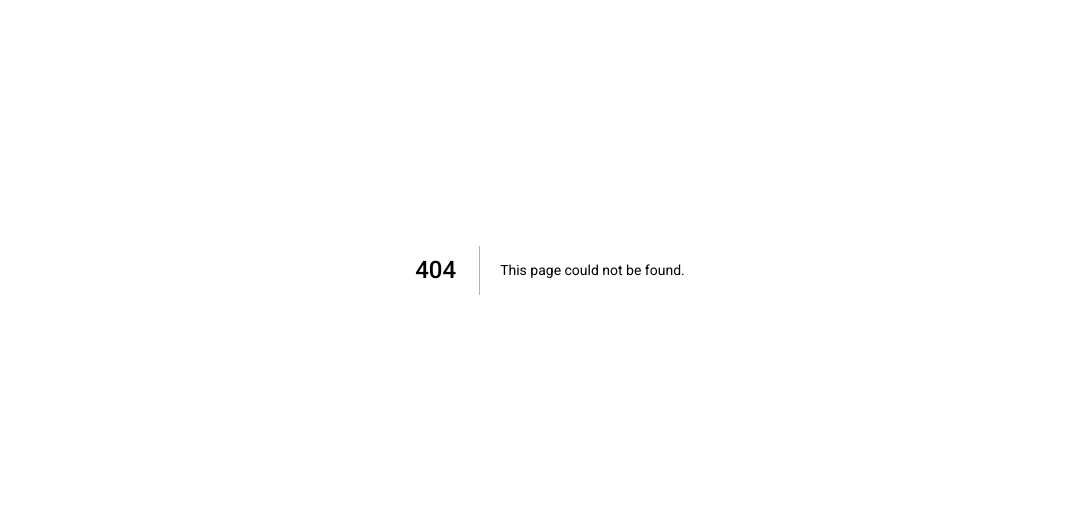
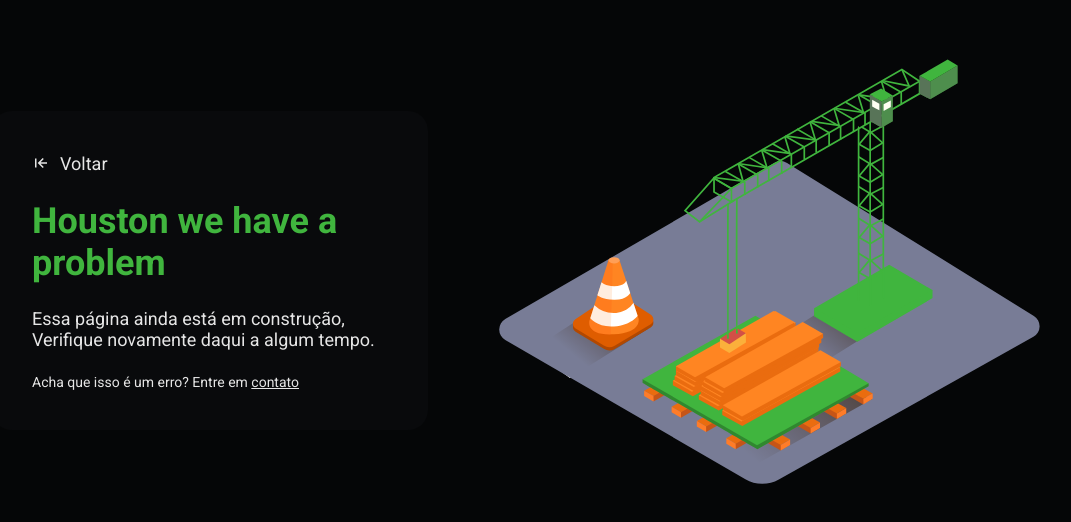
Before and after one commit to varelalucas/portfoliov3, a Next.js app: page /blog in a window 1280 px wide. Before the commit this address had no page. Shown: the part 130-652 px from the top of the page, without its empty margins (90-1161 px from the left). Built offline with nearby package versions, Linux system fonts and the light colour scheme.

Commit message:
Add some pages

```diff
--- /dev/null
+++ b/src/components/404Content/ErrorPage.module.scss
@@ -0,0 +1,90 @@
+@import '../../styles/colors.scss';
+
+.error {
+  .flex {
+    display: flex;
+    align-items: center;
+    height: 100vh;
+    justify-content: space-between;
+
+    .item {
+      .card {
+        padding: 40px;
+        background-color: $bgSecondary;
+        border-radius: 20px;
+        max-width: 600px;
+
+        .title {
+          .back {
+            a {
+              font-size: 18px;
+              color: #e6e6e6;
+              display: flex;
+              align-items: center;
+              gap: 10px;
+
+              i {
+                padding-top: 3px;
+              }
+            }
+          }
+
+          h4 {
+            font-size: 36px;
+            margin-top: 24px;
+            color: $clrPrimary;
+          }
+
+          p {
+            font-size: 18px;
+            margin-top: 24px;
+            color: #e6e6e6;
+
+            &:last-child {
+              font-size: 14px;
+
+              a {
+                text-decoration: underline;
+
+                &:hover {
+                  color: $clrPrimary;
+                }
+              }
+            }
+          }
+        }
+      }
+
+      img {
+        width: 680px;
+      }
+    }
+  }
+}
+
+@media (max-width: 1200px) {
+  .error {
+    img {
+      width: 400px !important;
+    }
+  }
+}
+
+@media (max-width: 992px) {
+  .error {
+    .flex {
+      flex-direction: column;
+      align-items: center;
+      justify-content: center !important;
+      gap: 40px;
+    }
+  }
+}
+
+@media (max-width: 568px) {
+  .error {
+    img {
+      width: 100% !important;
+    }
+  }
+}
--- /dev/null
+++ b/src/components/BlogUnderConstruction/BlogUnderConstruction.module.scss
@@ -0,0 +1,90 @@
+@import '../../styles/colors.scss';
+
+.error {
+  .flex {
+    display: flex;
+    align-items: center;
+    height: 100vh;
+    justify-content: space-between;
+
+    .item {
+      .card {
+        padding: 40px;
+        background-color: $bgSecondary;
+        border-radius: 20px;
+        max-width: 600px;
+
+        .title {
+          .back {
+            a {
+              font-size: 18px;
+              color: #e6e6e6;
+              display: flex;
+              align-items: center;
+              gap: 10px;
+
+              i {
+                padding-top: 3px;
+              }
+            }
+          }
+
+          h4 {
+            font-size: 36px;
+            margin-top: 24px;
+            color: $clrPrimary;
+          }
+
+          p {
+            font-size: 18px;
+            margin-top: 24px;
+            color: #e6e6e6;
+
+            &:last-child {
+              font-size: 14px;
+
+              a {
+                text-decoration: underline;
+
+                &:hover {
+                  color: $clrPrimary;
+                }
+              }
+            }
+          }
+        }
+      }
+
+      img {
+        width: 680px;
+      }
+    }
+  }
+}
+
+@media (max-width: 1200px) {
+  .error {
+    img {
+      width: 400px !important;
+    }
+  }
+}
+
+@media (max-width: 992px) {
+  .error {
+    .flex {
+      flex-direction: column;
+      align-items: center;
+      justify-content: center !important;
+      gap: 40px;
+    }
+  }
+}
+
+@media (max-width: 568px) {
+  .error {
+    img {
+      width: 100% !important;
+    }
+  }
+}
--- /dev/null
+++ b/src/components/BlogUnderConstruction/index.tsx
@@ -0,0 +1,39 @@
+/* eslint-disable @next/next/no-img-element */
+import { NextPage } from 'next'
+import { useRouter } from 'next/router'
+import styles from './BlogUnderConstruction.module.scss'
+import { BiArrowToLeft } from 'react-icons/bi'
+
+const BlogUnderConstruction: NextPage = () => {
+  const router = useRouter()
+
+  return (
+    <section className={styles.error}>
+      <div className="container">
+        <div className={styles.flex}>
+          <div className={styles.item}>
+            <div className={styles.card}>
+              <div className={styles.title}>
+                <div className={styles.back}>
+                  <a onClick={() => router.back()}><i><BiArrowToLeft /></i> Voltar</a>
+                </div>
+                <h4>Houston we have a problem</h4>
+                <p>
+                  Essa página ainda está em construção, Verifique novamente daqui a algum tempo.
+                </p>
+                <p>
+                  Acha que isso é um erro? Entre em <a>contato</a>
+                </p>
+              </div>
+            </div>
+          </div>
+          <div className={styles.item}>
+            <img src='/BuildingPage.svg' alt="Ilustração de construção de página" />
+          </div>
+        </div>
+      </div>
+    </section>
+  )
+}
+
+export { BlogUnderConstruction }
--- a/src/components/Navbar/index.tsx
+++ b/src/components/Navbar/index.tsx
@@ -60,6 +60,11 @@ const Navbar: NextPage = () => {
                   </button>
                 </li>
                 <li>
+                  <button onClick={() => router.push('/blog')}>
+                    Blog
+                  </button>
+                </li>
+                <li>
                   <button onClick={() => router.push('/#projetos')}>
                     Projetos
                   </button>
--- /dev/null
+++ b/src/pages/blog.tsx
@@ -0,0 +1,20 @@
+import { NextPage } from 'next'
+import Head from 'next/head'
+import { BlogUnderConstruction } from '../components/BlogUnderConstruction'
+
+const Login: NextPage = () => {
+  return (
+    <section>
+      <Head>
+        <title>
+          Blog | LucasSites
+        </title>
+      </Head>
+      <main>
+        <BlogUnderConstruction />
+      </main>
+    </section>
+  )
+}
+
+export default Login
```
Also changed, not shown: src/components/404Content/index.tsx (added, +39 -0 lines), src/pages/404.tsx (added, +20 -0 lines), public/404illustration.svg (added), public/BuildingPage.svg (added).
